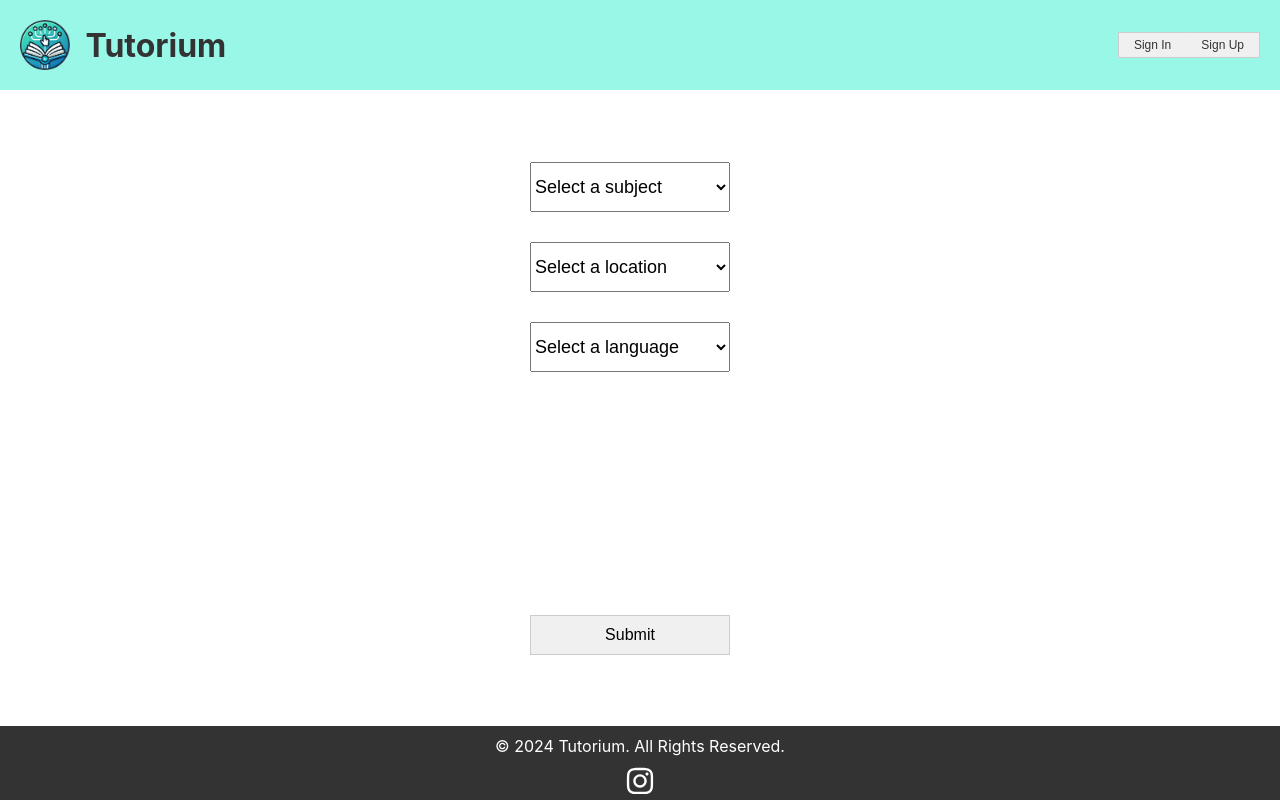
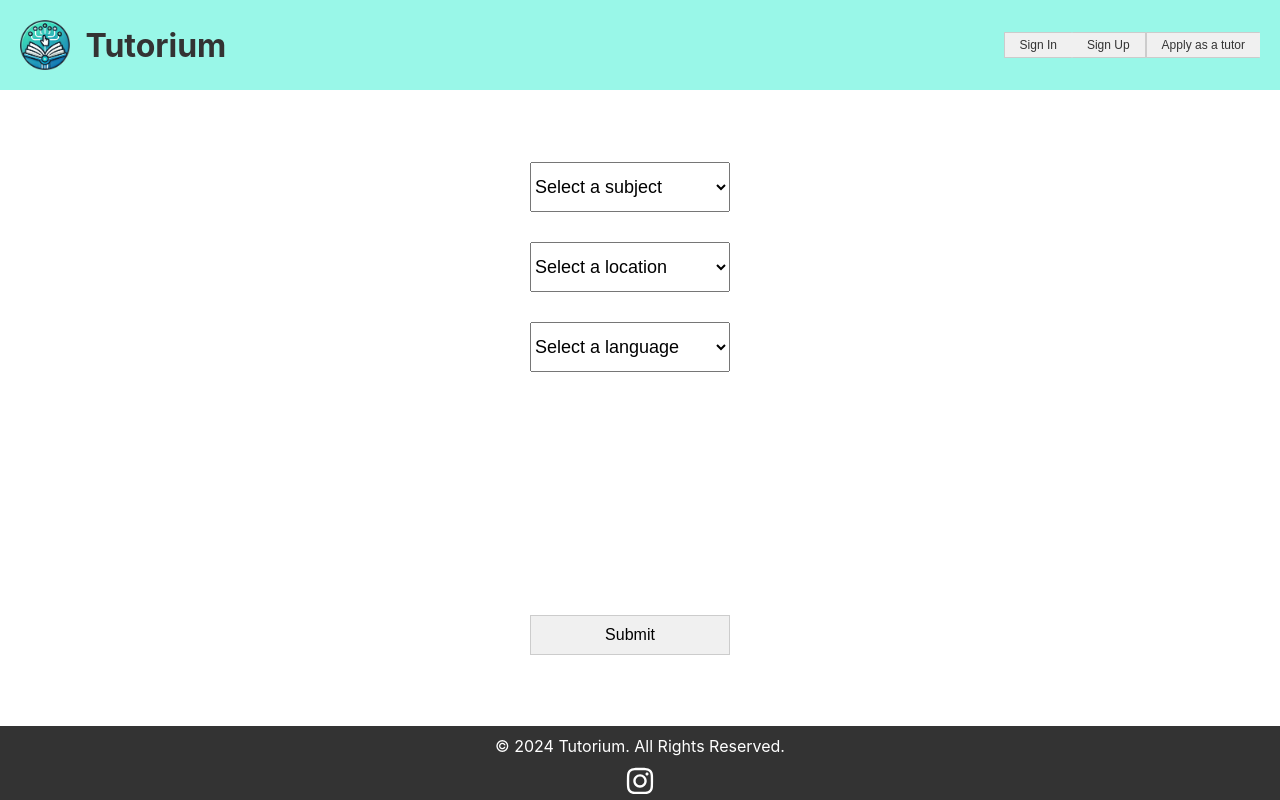
Before and after one commit to travislee7/Tutorium-Front-End, a React (Create React App) app in the folder tutor-frontend/: page / in a window 1280 px wide. Built offline with nearby package versions, Linux system fonts and the light colour scheme.

Commit message:
Added apply as tutor button to header and removed link in sign up page

```diff
--- a/tutor-frontend/src/components/header.js
+++ b/tutor-frontend/src/components/header.js
@@ -77,6 +77,12 @@ function Header() {
                         >
                             Sign Up
                         </button>
+                        <button
+                            className="Header-button--applytutor"
+                            onClick={() => navigate('/apply')}
+                        >
+                            Apply as a tutor
+                        </button>
                     </div>
                 )}
             </div>
--- a/tutor-frontend/src/pages/SignupPage.js
+++ b/tutor-frontend/src/pages/SignupPage.js
@@ -117,8 +117,6 @@ function SignupPage() {
                         required
                     />
 
-                    <a href='/apply'>Apply as tutor here!</a>
-
                     <button type="submit">Sign Up</button>
                 </form>
             </div>
--- a/tutor-frontend/src/styles/Header.css
+++ b/tutor-frontend/src/styles/Header.css
@@ -99,6 +99,36 @@
     border-left: none;
 }
 
+/*Apply as Tutor button Styling*/
+.Header-button--applytutor {
+    padding: 5px 15px;
+    /* Adjust padding for text */
+    font-size: 0.75rem;
+    border: 1px solid #ccc;
+    border-radius: 1px;
+    background-color: #f0f0f0;
+    color: #333;
+    cursor: pointer;
+    text-align: center;
+    white-space: nowrap;
+    /* Prevents wrapping */
+    width: auto;
+    /* adjusts width */
+    transition: all 0.3s ease;
+    margin: 0;
+}
+
+/*Hover effect for Apply as Tutor*/
+.Header-button--applytutor:hover {
+    background-color: #ddd;
+    border-color: #bbb;
+}
+
+/*Styles for Apply as Tutor*/
+.Header-button--applytutor {
+    border-right: none;
+}
+
 /* Dropdown Menu */
 .Dropdown-menu {
     position: absolute;
```
